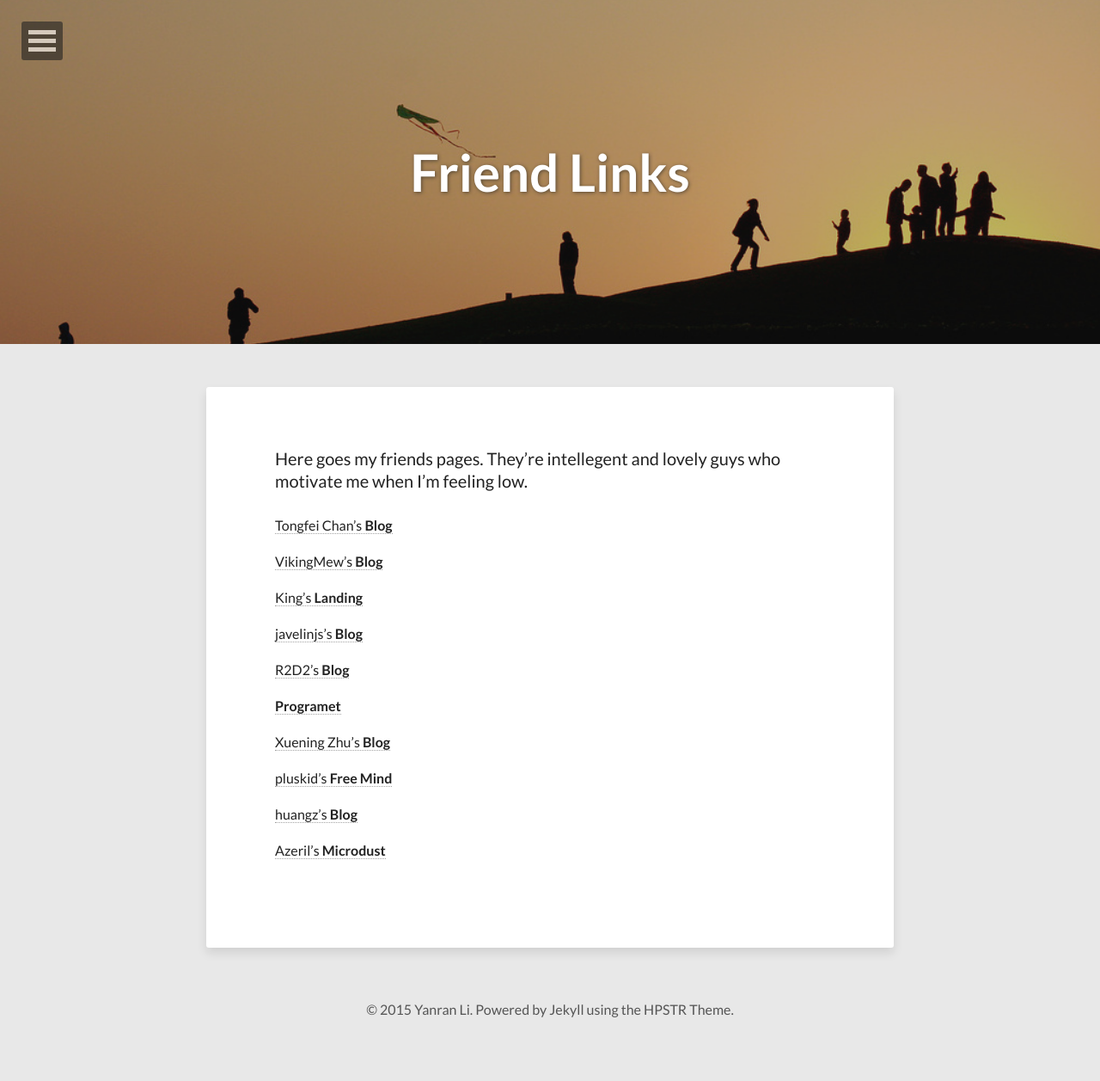
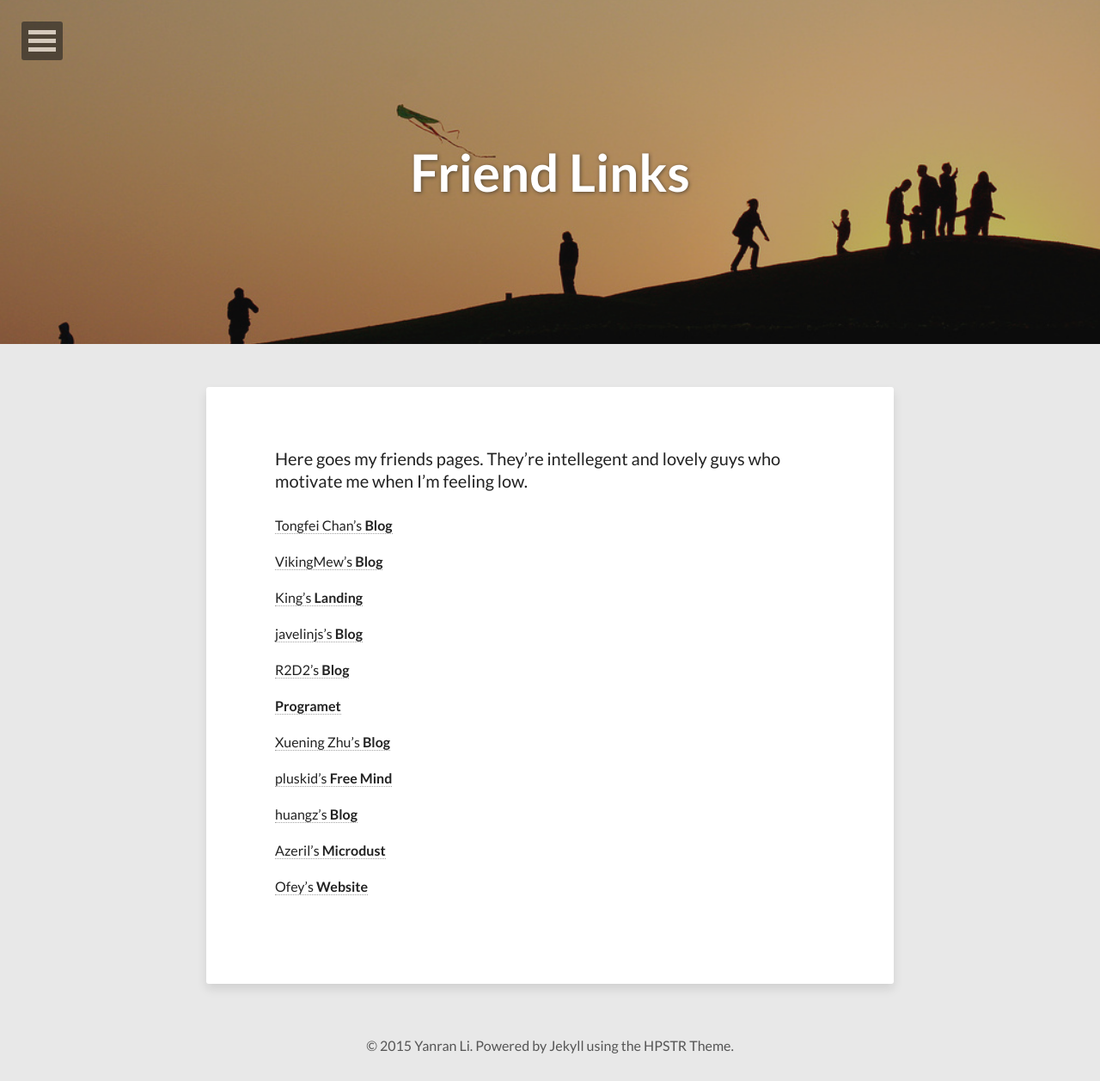
Before and after one commit to niangaotuantuan/niangaotuantuan.github.io, a Jekyll site: the page built from friends.md, in a window 1280 px wide. Shown: the whole page at 86% size. Built offline with Jekyll 4.4.1, drawn with Linux system fonts in a browser that asks for light colours; nearby versions of some CDN libraries; before the commit the page ends 1215 px from its top, so only the background shows below that.

Commit message:
Update friends.md

```diff
--- a/friends.md
+++ b/friends.md
@@ -29,3 +29,5 @@ Here goes my friends pages. They're intellegent and lovely guys who motivate me
 [huangz's **Blog**](http://blog.huangz.me/index.html)
 
 [Azeril's **Microdust**](http://azeril.me/)
+
+[Ofey's **Website**](http://ofey.me/)
```
